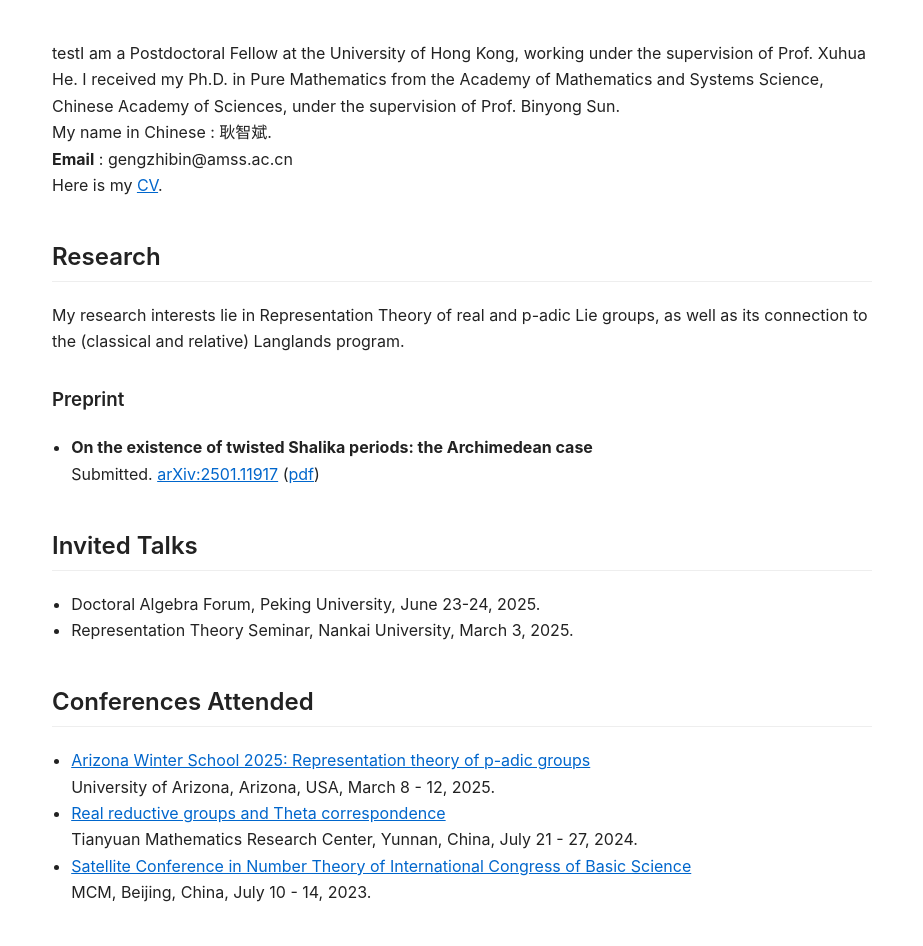
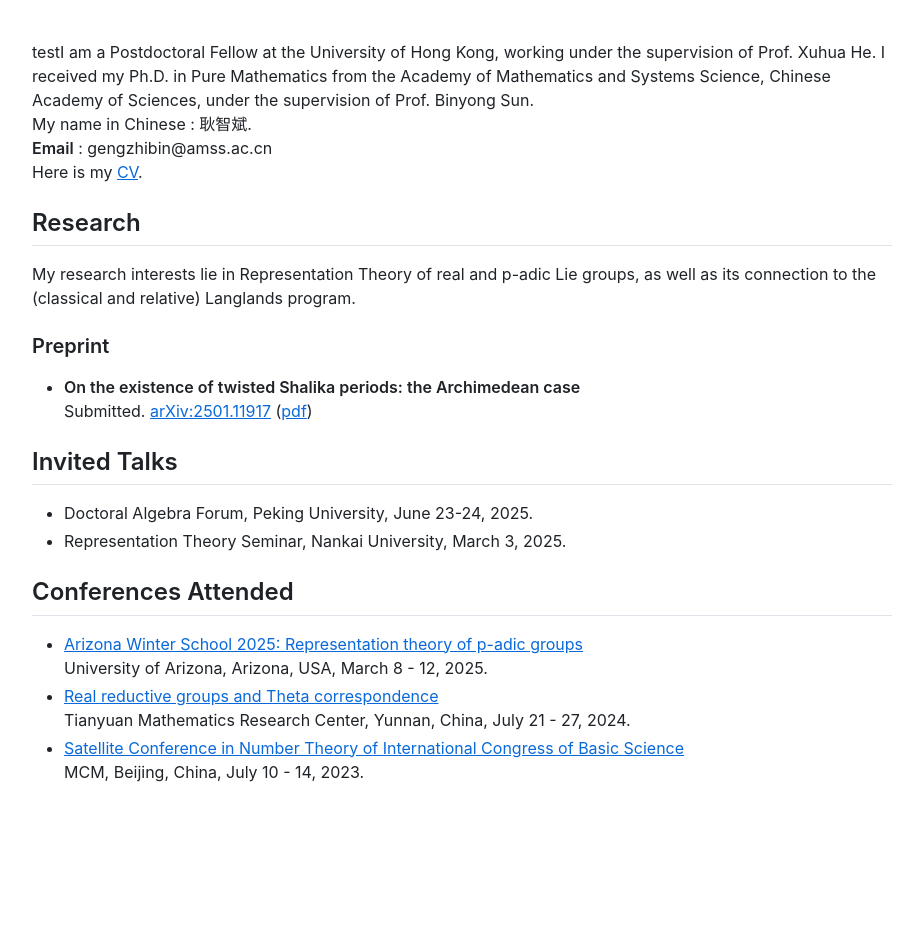
Before and after one commit to Lyle24/zhibingeng, a Jekyll site: the page built from index.md, in a window 1280 px wide. Shown: the whole page, without its empty margins (178-1101 px from the left). Built offline with Jekyll 4.4.1, drawn with Linux system fonts in a browser that asks for light colours; after the commit the page ends 900 px from its top, so only the background shows below that.

Commit message:
Update default.html

```diff
--- a/_layouts/default.html
+++ b/_layouts/default.html
@@ -2,11 +2,23 @@
 <html lang="en">
 <head>
   <meta charset="UTF-8">
-  <title>{{ page.title }}</title>
+  <title>{{ page.title | default: site.title }}</title>
   {% seo %}
-  <link rel="stylesheet" href="{{ '/assets/style.css' | relative_url }}">
+  <link rel="stylesheet" href="{{ '/assets/github-markdown-light.css' | relative_url }}">
+
+  <!-- Optional: limit width to look like a paper -->
+  <style>
+    .markdown-body {
+      max-width: 860px;
+      margin: 40px auto;
+      padding: 0 16px;
+    }
+  </style>
 </head>
+
 <body>
-  {{ content }}
+  <main class="markdown-body">
+    {{ content }}
+  </main>
 </body>
 </html>
```
